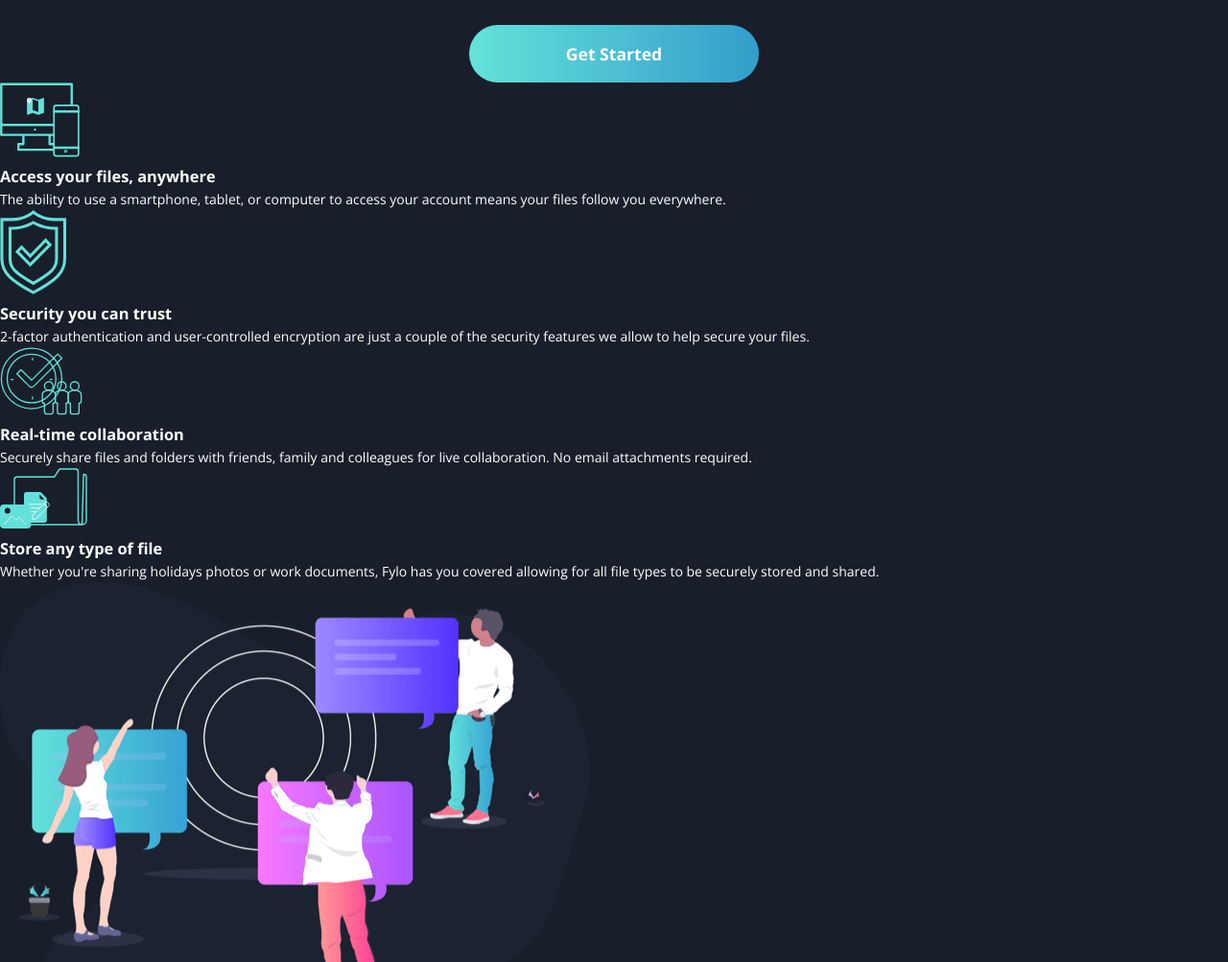
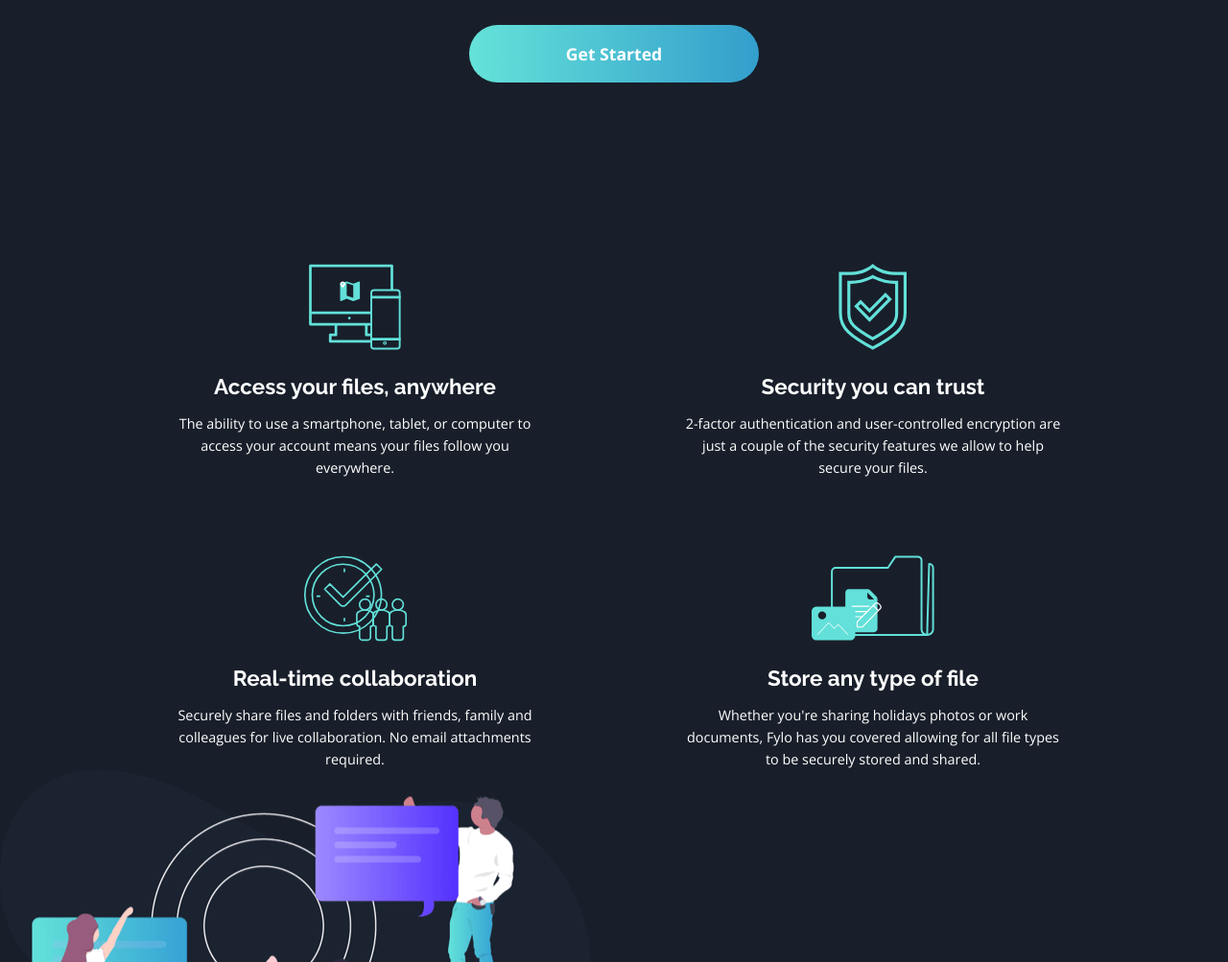
Before and after one commit to Sammbra/Fylo-dark-theme-landing-oage, a plain HTML site: page index.html in a window 1280 px wide. Shown: the part 1107-2110 px from the top of the page at 96% size. Drawn offline with nearby package versions, Linux system fonts and the light colour scheme.

Commit message:
create advantages section

```diff
--- a/css/main.css
+++ b/css/main.css
@@ -85,3 +85,34 @@ body {
 .hero__btn {
     margin-top: 1.8rem;
 }
+
+.main-container {
+    padding-top: 11.8rem;
+}
+
+.advantages {
+    display: grid;
+    grid-template-columns: repeat(2, 1fr);
+    gap: 5rem;
+    max-width: 62.5rem;
+    margin: 0 auto;
+    text-align: center;
+}
+
+.advantages-card {
+    padding: 0 1rem;
+}
+
+.advantages-card__image {
+    height: 90px
+}
+
+.advantages-card__heading {
+    font-size: 1.4rem;
+    padding-top: 0.9rem;
+}
+
+.advantages-card__paragraph {
+    padding: 0.5rem 1rem 0rem 1rem;
+    font-size: 0.9rem;
+}
--- a/index.html
+++ b/index.html
@@ -38,28 +38,28 @@
           <div class="advantages-card__image-container">
             <img class="advantages-card__image" src="images/icon-access-anywhere.svg" alt="">
           </div>
-          <h3 class="advantages-card__heading">Access your files, anywhere</h3>
+          <h3 class="advantages-card__heading heading">Access your files, anywhere</h3>
           <p class="advantages-card__paragraph">The ability to use a smartphone, tablet, or computer to access your account means your files follow you everywhere.</p>
         </div>
         <div class="advantages-card">
           <div class="advantages-card__image-container">
             <img class="advantages-card__image" src="images/icon-security.svg" alt="">
           </div>
-          <h3 class="advantages-card__heading">Security you can trust</h3>
+          <h3 class="advantages-card__heading heading">Security you can trust</h3>
           <p class="advantages-card__paragraph">2-factor authentication and user-controlled encryption are just a couple of the security features we allow to help secure your files. </p>
         </div>
         <div class="advantages-card">
           <div class="advantages-card__image-container">
             <img class="advantages-card__image" src="images/icon-collaboration.svg" alt="">
           </div>
-          <h3 class="advantages-card__heading">Real-time collaboration</h3>
+          <h3 class="advantages-card__heading heading">Real-time collaboration</h3>
           <p class="advantages-card__paragraph">Securely share files and folders with friends, family and colleagues for live collaboration. No email attachments required.</p>
         </div>
         <div class="advantages-card">
           <div class="advantages-card__image-container">
             <img class="advantages-card__image" src="images/icon-any-file.svg" alt="">
           </div>
-          <h3 class="advantages-card__heading">Store any type of file</h3>
+          <h3 class="advantages-card__heading heading">Store any type of file</h3>
           <p class="advantages-card__paragraph">Whether you're sharing holidays photos or work documents, Fylo has you covered allowing for all file types to be securely stored and shared.</p>
         </div>
       </section>
```
